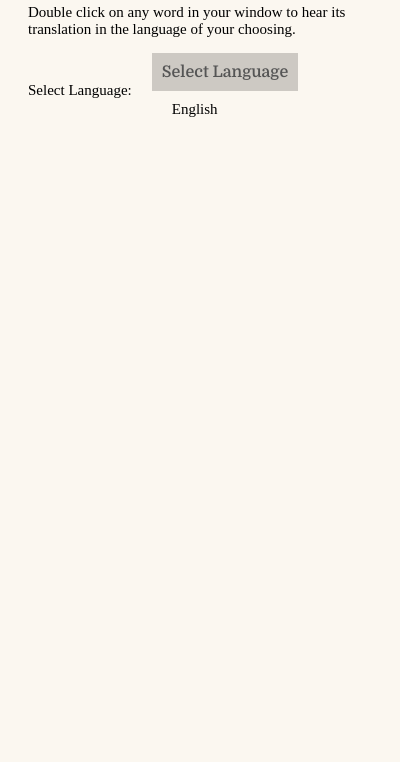
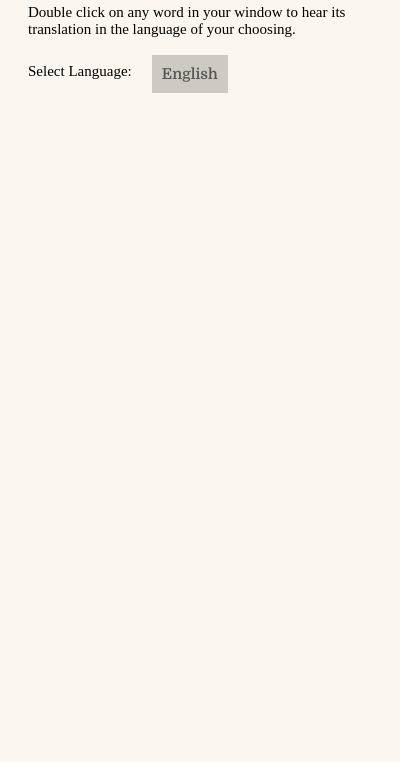
Before and after one commit to yuyenchu/hackthon2020, a browser extension: page extension/popup.html in a window 400 px wide. Shown: the part 82-844 px from the top of the page. Drawn offline with Linux system fonts and the light colour scheme.

Commit message:
some ui changes

```diff
--- a/extension/popup.html
+++ b/extension/popup.html
@@ -12,14 +12,24 @@
   </head>
   <body>
     <h1>Translator</h1>
+    <!--
+    <div class="dropdown">
+      <button class="dropbtn">Select Language</button>
+      <p id="selectLanguage">English</p>
+      <div class="dropdown-content">
+        <button>Mandarin Chinese</button>
+        <button>Japanese</button>
+        <button>Spanish</button>
+      </div>
+    </div>
+    -->
     <p>Double click on any word in your window to hear its translation in the language
       of your choosing.
     </p>
     <div class="language">
       <p>Select Language:</p>
       <div class="dropdown">
-        <button class="dropbtn">Select Language</button>
-        <p id="selectLanguage">English</p>
+        <button id="dropbtn"><p id="selectLanguage">English</p></button>
         <div class="dropdown-content">
           <button>Mandarin Chinese</button>
           <button>Japanese</button>
--- a/extension/styles.css
+++ b/extension/styles.css
@@ -20,7 +20,7 @@ p {
   font-size: 15px;
 }
 
-.dropbtn {
+#dropbtn {
   background-color: #CDC9C3;
   color: #555555;
   font-family: "Domine", serif;
@@ -32,6 +32,10 @@ p {
 .language {
   display: flex;
   align-items: center;
+}
+
+#selectLanguage {
+  margin: 0px;
 }
 
 .dropdown {
```
